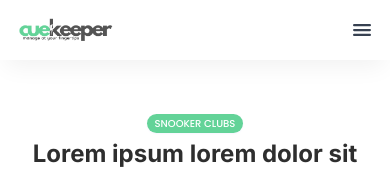
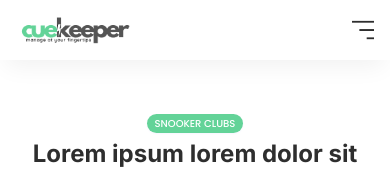
Before and after one commit to vikramkumartejani/snooker-web, a Next.js app: page / in a window 390 px wide. Shown: the top 169 px of the page. Built offline with nearby package versions, Linux system fonts and the light colour scheme.

Commit message:
menu icon change

```diff
--- a/app/components/Navbar.js
+++ b/app/components/Navbar.js
@@ -29,7 +29,7 @@ export default function Navbar() {
                 alt="logo"
                 width={172}
                 height={52}
-                className="xl:w-[172px] lg:w-[168px] w-[100px] lg:h-[52px] md:h-[45px] h-[35px] object-contain"
+                className="xl:w-[172px] lg:w-[168px] w-[120px] lg:h-[52px] md:h-[45px] h-[35px] object-contain"
               />
             </Link>
 
@@ -38,7 +38,13 @@ export default function Navbar() {
               className="lg:hidden text-gray-700 text-2xl"
               onClick={toggleDrawer}
             >
-              <IoMenu />
+              <Image
+                src="/assets/menu-icon.png"
+                alt="menu-icon"
+                width={24}
+                height={24}
+                className="md:w-[24px] w-[22px]"
+              />
             </button>
 
             {/* Navigation Links */}
```
Also changed, not shown: public/assets/menu-icon.png (added).
